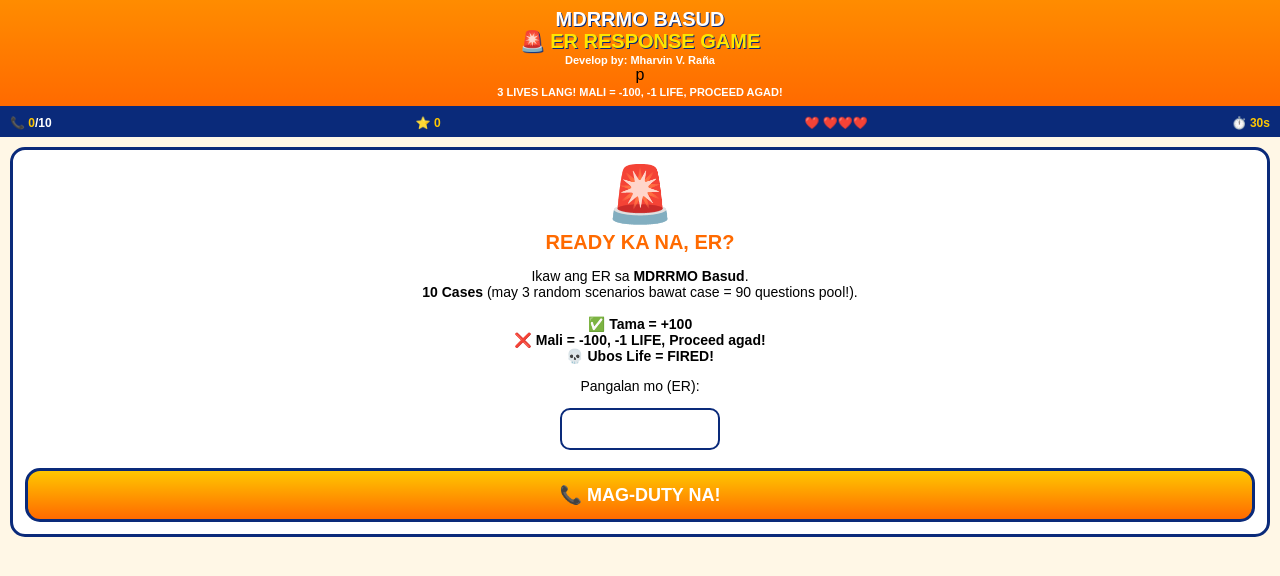
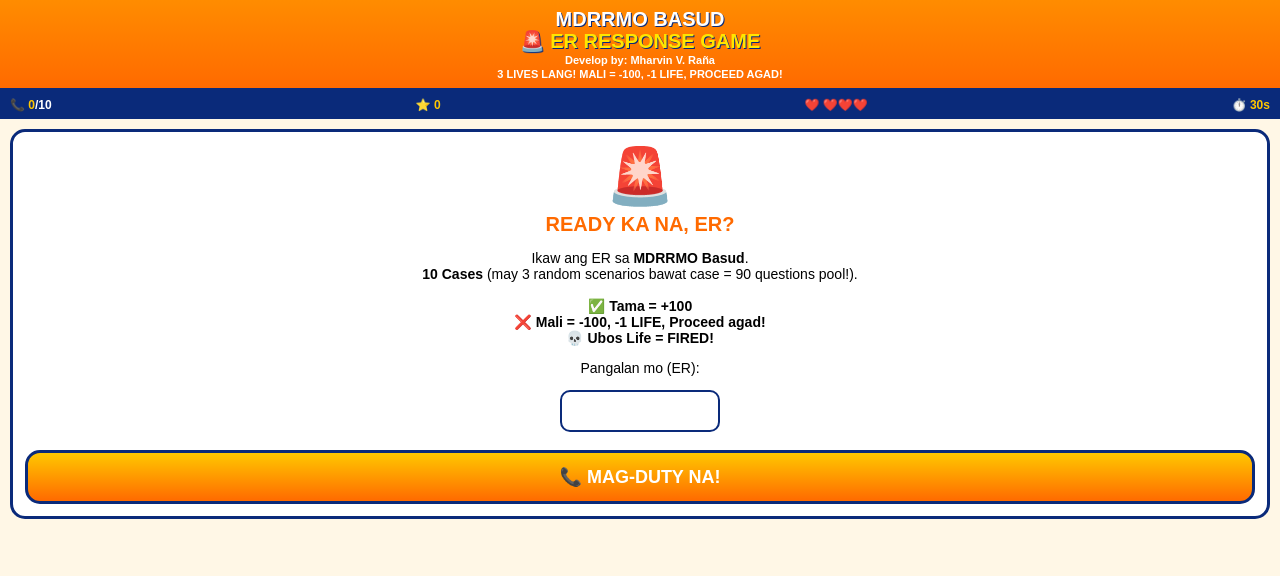
Before and after one commit to mharvin10/MDRRMO-Emergency-Response-Simulator, a plain HTML site: page index.html in a window 1280 px wide. Drawn offline with Linux system fonts and the light colour scheme.

Commit message:
Update index.html

```diff
--- a/index.html
+++ b/index.html
@@ -107,7 +107,7 @@ input{padding:10px;border-radius:10px;text-align:center;font-weight:900;width:16
 </style>
 </head>
 <body>
-<div id="top"><h1>MDRRMO BASUD<br><span>🚨 ER RESPONSE GAME</span></h1><p>Develop by: Mharvin V. Raña</p>p<p>3 LIVES LANG! MALI = -100, -1 LIFE, PROCEED AGAD!</p></div>
+<div id="top"><h1>MDRRMO BASUD<br><span>🚨 ER RESPONSE GAME</span></h1><p>Develop by: Mharvin V. Raña</p><p>3 LIVES LANG! MALI = -100, -1 LIFE, PROCEED AGAD!</p></div>
 <div id="hud"><div>📞 <span id="callNum">0</span>/10</div><div>⭐ <span id="score">0</span></div><div>❤️ <span id="livesDisplay">❤️❤️❤️</span></div><div>⏱️ <span id="timerText">30s</span></div></div>
 <div id="stage"></div>
 <script>
```
